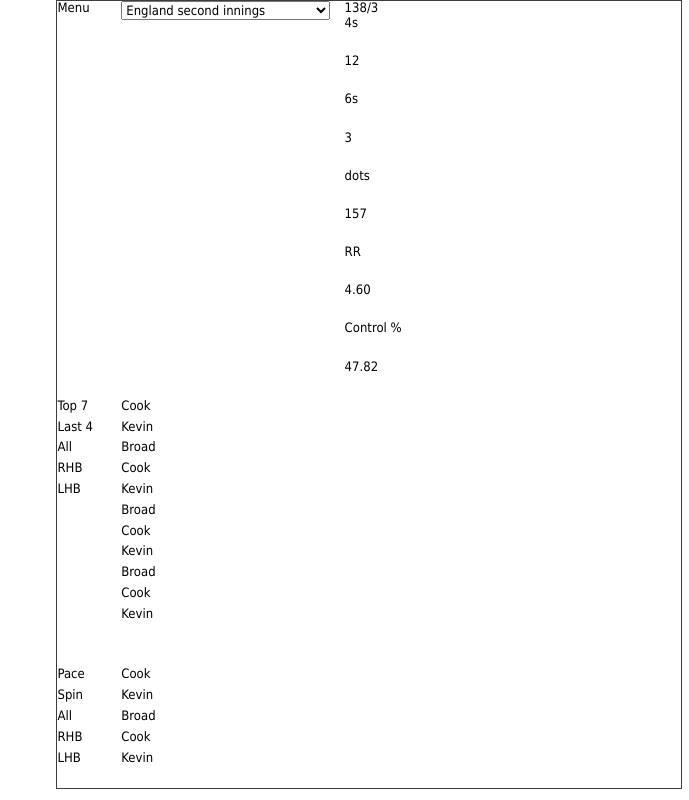
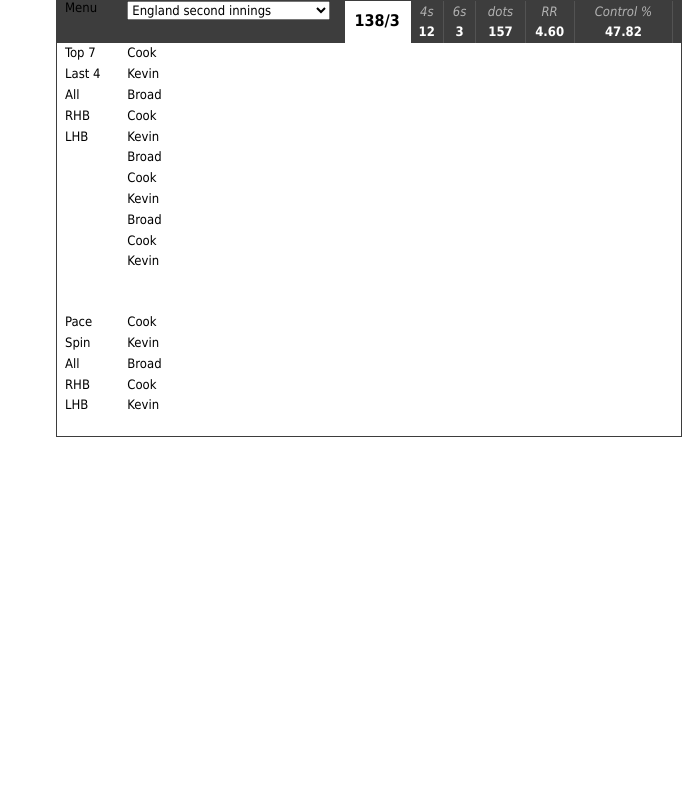
Before and after one commit to nhrk/gfx, a website: page innings-card.html in a window 1280 px wide. Shown: the whole page, without its empty margins (591-1280 px from the left). Drawn offline with Linux system fonts and the light colour scheme.

Commit message:
Innings card sticky section large screen styles
In _innings.scss -  Added styles sticky section
In innings-card.html - Added class names for large screen
Recompiled and minified app.css

```diff
--- a/innings-card.html
+++ b/innings-card.html
@@ -27,26 +27,30 @@
                         </select>
                     </div>
                     <div class="mcr-inn-current large-11 columns">
-                        <div class="mcr-inn-score">138/3</div>
-                        <div class="mcr-inn-fours">
+                        <div class="row">
+                            <div class="mcr-inn-score large-4 columns">
+                                138/3
+                            </div>
+                            <div class="mcr-inn-fours large-2 columns">
                                 <p>4s</p>
                                 <p class="mcr-data">12</p>
                             </div>
-                        <div class="mcr-inn-sixes">
+                            <div class="mcr-inn-sixes large-2 columns">
                                 <p>6s</p>
                                 <p class="mcr-data">3</p>
                             </div>
-                        <div class="mcr-inn-dots">
+                            <div class="mcr-inn-dots large-3 columns">
                                 <p>dots</p>
                                 <p class="mcr-data">157</p>
                             </div>
-                        <div class="mcr-inn-rr">
+                            <div class="mcr-inn-rr large-3 columns">
                                 <p>RR</p>
                                 <p class="mcr-data">4.60</p>
                             </div>
-                        <div class="mcr-inn-control">
+                            <div class="mcr-inn-control large-6 columns">
                                 <p>Control %</p>
                                 <p class="mcr-data">47.82</p>
+                            </div>
                         </div>
                     </div>
                 </div>
--- a/scss/cricinfo/modules/matchcenter/_innings.scss
+++ b/scss/cricinfo/modules/matchcenter/_innings.scss
@@ -1,3 +1,49 @@
+$color-mcr-background-1: #3D3D3D;
+$color-mcr-title-1: #B2B2B2;
+$color-mcr-data-1: #fff;
+$color-mcr-data-border: #535353;
+
 .mcr{
     border: 1px solid #3d3d3d;
 }
+
+
+.mcr-inn .row{
+    margin-left: 0;
+    margin-right: 0;
+}
+
+.mcr-inn-sticky{
+    background-color: $color-mcr-background-1;
+    .mcr-inn-current .row{
+        background-color: $color-mcr-data-1;
+    }
+}
+
+.mcr-inn-fours,
+.mcr-inn-sixes,
+.mcr-inn-dots,
+.mcr-inn-rr,
+.mcr-inn-control{
+    background-color: $color-mcr-background-1;
+    p{
+        // font-size: 0.9em;
+        color: $color-mcr-title-1;
+        font-style: italic;
+        margin: 2px 0 2px 0;
+        text-align: center;
+    }
+    .mcr-data{
+        font-style: normal;
+        font-weight: bold;
+        color: $color-mcr-data-1;
+    }
+    border-right: 1px solid $color-mcr-data-border;
+}
+
+.mcr-inn-score{
+    background-color: $color-mcr-data-1;
+    font-size: 16px;
+    margin-top: 12px;
+    font-weight: bold;
+}
```
Also changed, not shown: css/app.css. Lines whose indentation alone changed are shown as unchanged.
